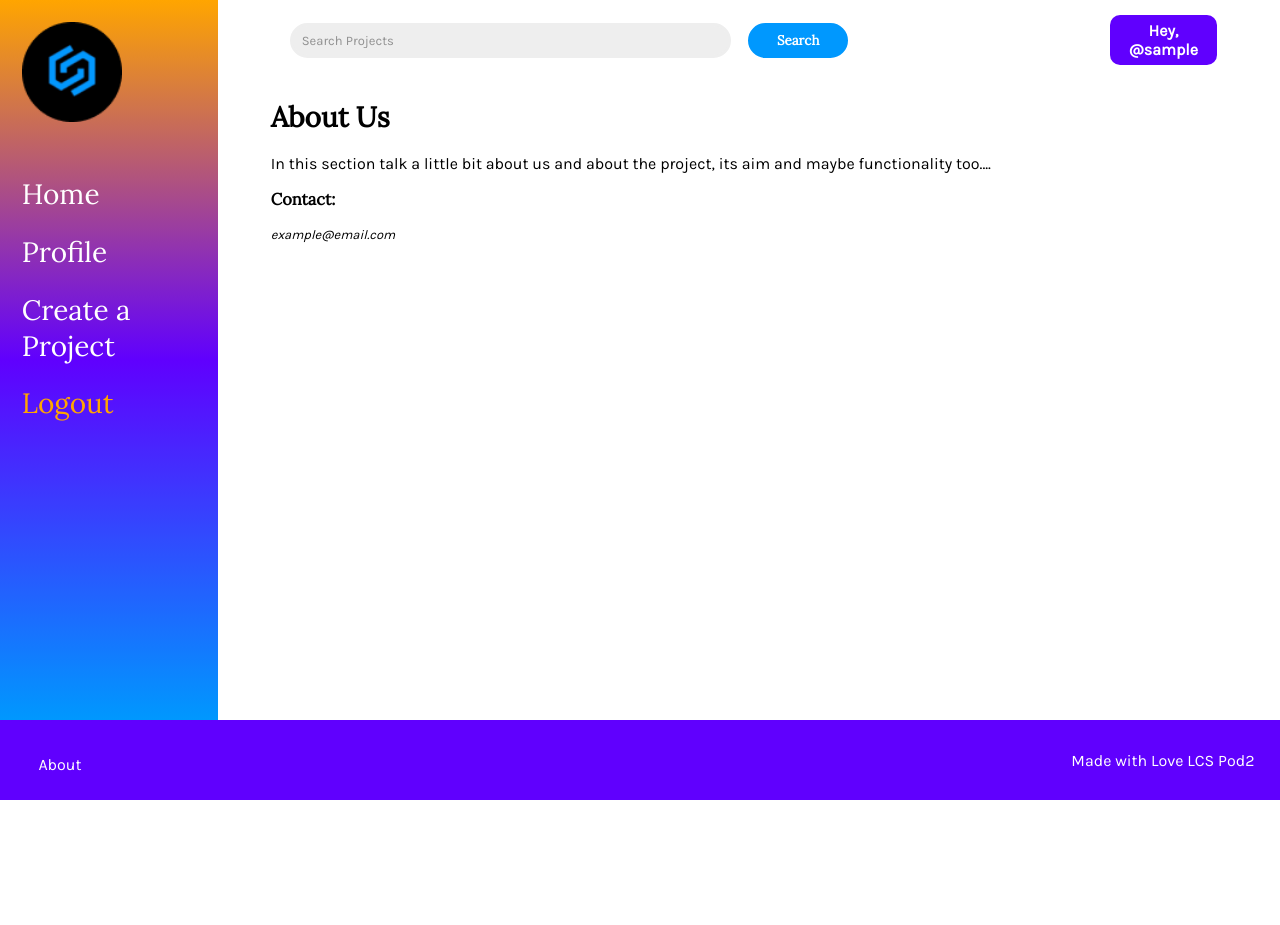
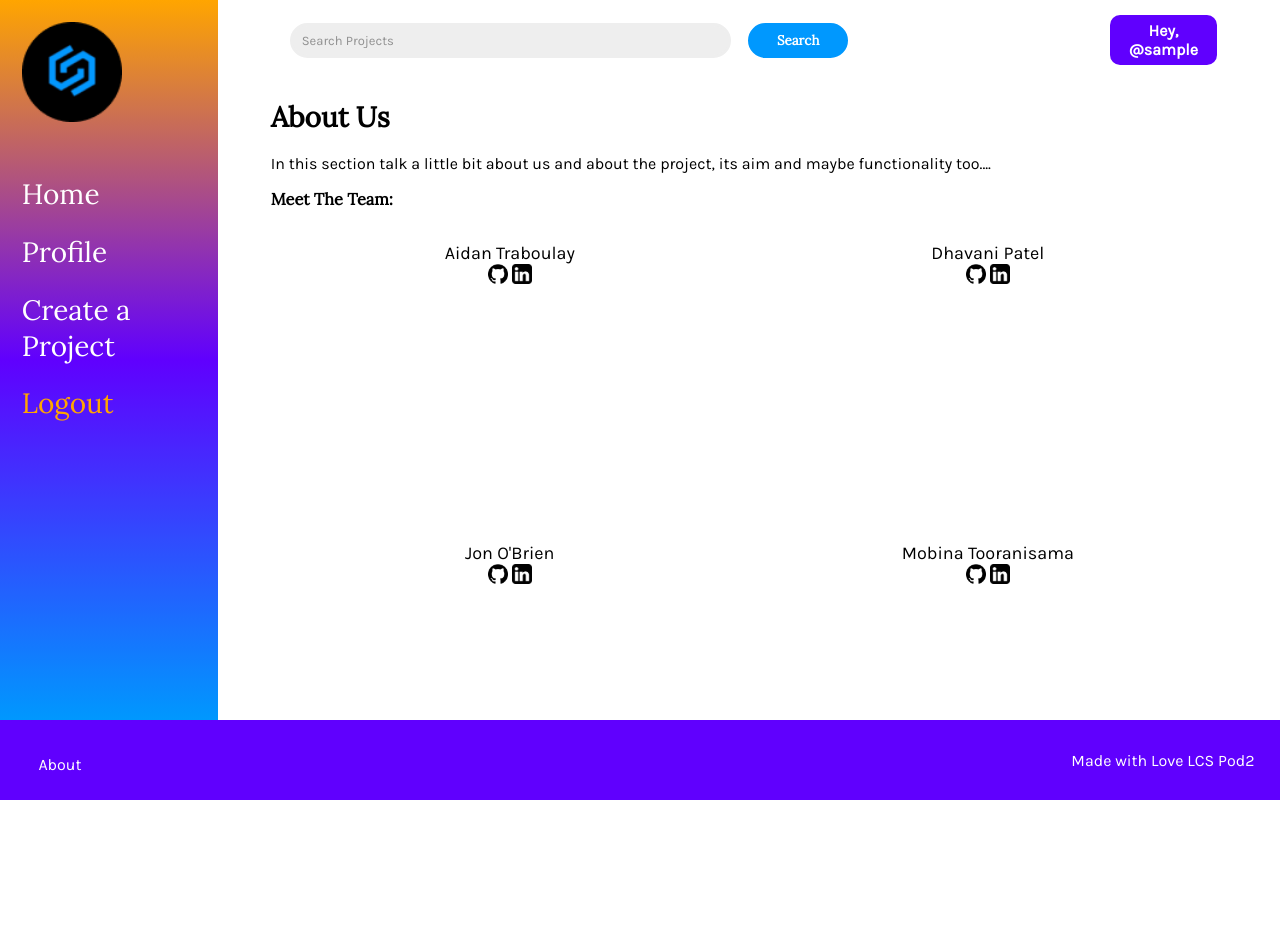
Before and after one commit to LaurierCS/TechHunt, a Django app: page /about-us/ in a window 1280 px wide. Before the commit the page ends 800 px from the top, so only its background shows below. Run offline with Django 3.2, Linux system fonts and the light colour scheme; the visitor is signed in with stand-in values (Sample User, id 1); data comes from the database, SQL or seed files in the repository.

Commit message:
Created landing page and updated registration and about us pages

```diff
--- a/Wampus/Wampus/urls.py
+++ b/Wampus/Wampus/urls.py
@@ -31,7 +31,8 @@ urlpatterns = [
     path('profile/', views.profilepage_view),
     path('about-us/', views.aboutus_view),
     path('create-project/', views.createproject_view),
-    path('edit-profile/', views.editprofile_view)
+    path('edit-profile/', views.editprofile_view),
+    path('landing/', views.landing_view)
 ]
 
 """
--- a/Wampus/app/static/main.css
+++ b/Wampus/app/static/main.css
@@ -951,3 +953,55 @@ label {
   left: 50%;
   transform: translate(-50%, 20%);
 }
+
+.landingBackground {
+  width: 100%;
+  height: 656px;
+  margin: 0;
+  background-image: url("./images/LandingBackground.png");
+  position: relative;
+}
+
+.landingInfo {
+  width: 700px;
+  height: 400px;
+  margin: 2% 5px auto 4%;
+  padding: 1% 150px 0 2%;
+}
+
+.btn--landingPage {
+  background-image: linear-gradient(to right, #0098fe, #6000fe);
+  border: none;
+  margin: 30px 0 20px 0;
+}
+
+.aboutUs {
+  margin:0 0 0 5%;
+  padding: 0 5% 0 0;
+}
+
+.teamMember {
+  width: 50%;
+  height: 300px;
+  float: left;
+  padding: 10px 0 10px 0;
+}
+
+.memberPic {
+  width: 70%;
+  max-width: 80%;
+  height: 80%;
+  margin: 0 15% 0 15%;
+  max-height: fit-content;
+  border-radius: 50%;
+}
+
+.memberInfo {
+  width: 100%;
+  max-height: 100%;
+  height: 20%;
+  bottom:0;
+  max-height: fit-content;
+  text-align: center;
+  padding-top: 7px;
+}
--- a/Wampus/app/templates/about.html
+++ b/Wampus/app/templates/about.html
@@ -5,11 +5,22 @@
 
 {% block content %}
 
-<div style="margin:0 0 0 5%;" class="aboutUs">
+<div class="aboutUs">
   <h1 style="font-family: Lora">About Us</h1>
   <a style="font-family: Karla;font-size:medium; font-size: 16px;">In this section talk a little bit about us and about the project, its aim and maybe functionality too....</a>
-  <h3 style="font-family: Lora">Contact:</h3>
-  <a style="font-family: Karla;font-size:medium; font-size: 13px;font-style: italic;">example@email.com</a>
+  <h3 style="font-family: Lora">Meet The Team:</h3>
+  {% with name="Aidan Traboulay" github="//github.com/aidantrabs" linkedin="" %}
+      {% include "components/teamMemberComponent.html" %}
+  {% endwith %}
+  {% with name="Dhavani Patel" github="//github.com/dhav15" linkedin="" image="../static/images/dhavani.jpeg" %}
+      {% include "components/teamMemberComponent.html" %}
+  {% endwith %}
+  {% with name="Jon O'Brien" github="//github.com/jonobrien99" linkedin="" %}
+      {% include "components/teamMemberComponent.html" %}
+  {% endwith %}
+  {% with name="Mobina Tooranisama" github="//github.com/MobinaToorani" linkedin="" %}
+      {% include "components/teamMemberComponent.html" %}
+  {% endwith %}
 </div>
 
 {% endblock content %}
--- /dev/null
+++ b/Wampus/app/templates/components/teamMemberComponent.html
@@ -0,0 +1,10 @@
+{% load static %}
+
+<div class="teamMember">
+    <div style="background-color:#eeeeee;background-image: url('{{ image }}'); background-size:contain;background-repeat:no-repeat;background-position:center center;" class="memberPic"></div>
+    <div class="memberInfo">
+      <a style="font-family: Karla;font-size: large;">{{ name }}<br></a>
+      <a href="{{ github }}" ><img style="width: 20px; height: 20px;" src="../../static/images/github-logo.png"></a>
+      <a href="{{ linkedin }}" ><img style="width: 20px; height: 20px;" src="../../static/images/linkedin-logo.png"></a>
+    </div>
+</div>
--- a/Wampus/app/templates/login.html
+++ b/Wampus/app/templates/login.html
@@ -7,6 +7,7 @@
     <meta http-equiv="X-UA-Compatible" content="IE=edge">
     <meta name="viewport" content="width=device-width, initial-scale=1.0">
     <title>{% block title %}Login{% endblock title %}</title>
+    <link rel="shortcut icon" href="../static/images/Logo2.png">
     <!--Link CSS-->
     <link rel="stylesheet" type="text/css" href="{% static 'main.css' %}">
 
--- a/Wampus/app/templates/register.html
+++ b/Wampus/app/templates/register.html
@@ -7,6 +7,7 @@
     <meta http-equiv="X-UA-Compatible" content="IE=edge">
     <meta name="viewport" content="width=device-width, initial-scale=1.0">
     <title>{% block title %}Sign Up{% endblock title %}</title>
+    <link rel="shortcut icon" href="../static/images/Logo2.png">
     <!--Link CSS-->
     <link rel="stylesheet" type="text/css" href="{% static 'main.css' %}">
 
@@ -22,7 +23,7 @@
 <div class="contentContainer contentContainer--register">
     <form method="POST">
         {% csrf_token %}
-        <h1 style="color: #6000fe;text-align: center;font-size:xx-large;font-family: Lora;">Sign Up</h1>
+        <h1 style="color: #0098fe;text-align: center;font-size:xx-large;font-family: Lora;">Sign Up</h1>
         <input type="text" class="inputField inputField--email" placeholder="Email" name="email" required>
         <input type="text" class="inputField inputField--username--register" placeholder="Username" name="username" required>
         <input type="password" class="inputField inputField--password--register" placeholder="Password" name="password1" required>
@@ -31,6 +32,9 @@
         {% with name="Sign Up" classes="btn btn--register" type="submit" click="" %}
             {% include "components/buttonComponent.html"  %}
         {% endwith %}
+        <a style="color: #808080;font-family: Karla;font-size: medium;">Already have an account?
+            <a style="color: #0098fe;font-family: Karla;font-size: medium;" href="../login">Login</a>
+        </a>
     </form>
 </div>
 
--- a/Wampus/app/views.py
+++ b/Wampus/app/views.py
@@ -230,3 +230,20 @@ def editprofile_view(request):
     template_name = 'edit-profile.html'
 
     return render(request, template_name, context)
+
+def landing_view(request):
+    object1 = """Some object queried from the Database,
+                maybe a project or set of project objects"""
+
+    context = {
+        # You place objects in here that you want to bring
+        # to the front end. You do it just by adding them
+        # to this dictionary commonly called context -
+        # simply store key and value pairs
+        # For example:
+        'object1': object1
+    }
+
+    template_name = 'landing.html'
+
+    return render(request, template_name, context)
```
Also changed, not shown: other parts of Wampus/app/static/main.css (+19 -17 lines), Wampus/app/templates/landing.html (added, +40 -0 lines), Wampus/app/static/images/LandingBackground.png (added), Wampus/app/static/images/dhavani.jpeg (added), Wampus/app/static/images/github-logo.png (added), Wampus/app/static/images/landing-page-pic.png (added), Wampus/app/static/images/linkedin-logo.png (added).
